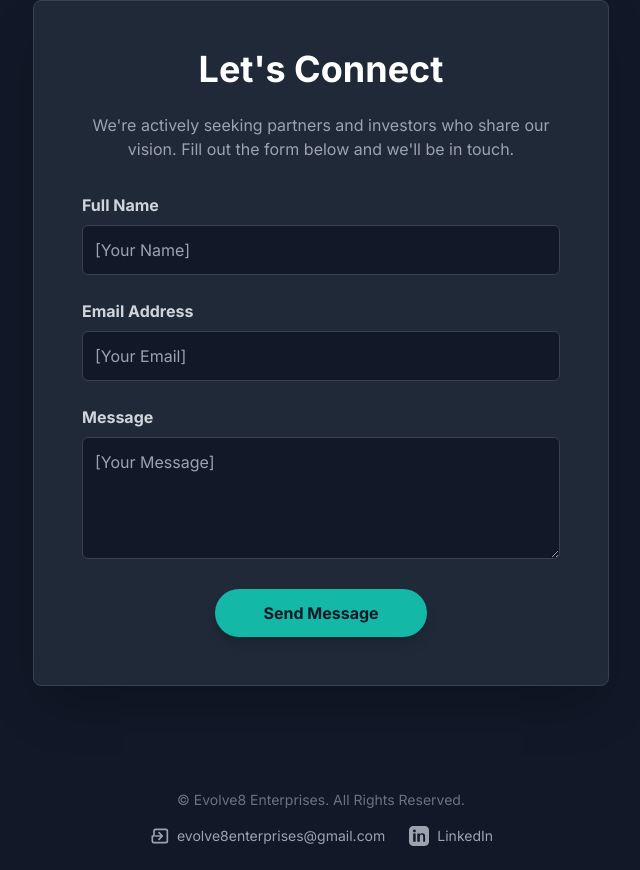
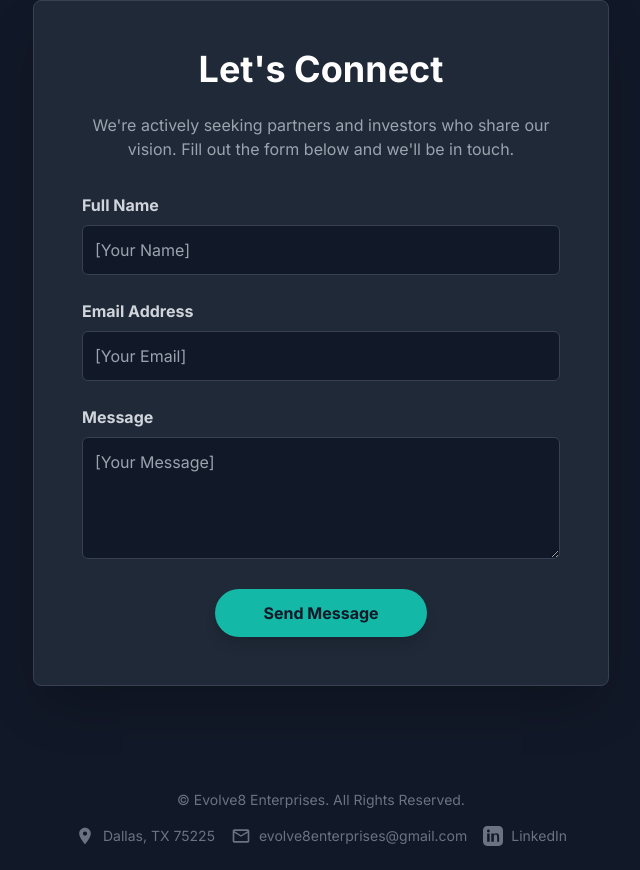
Before and after one commit to irvingtawa/Evolve8-Landing-Page, a plain HTML site: page index.html in a window 1280 px wide. Shown: the part 1777-2647 px from the top of the page, without its empty margins (319-959 px from the left). Drawn offline with nearby package versions, Linux system fonts and the light colour scheme.

Commit message:
Update index.html

```diff
--- a/index.html
+++ b/index.html
@@ -149,25 +149,52 @@
         </section>
     </main>
 
-       <!-- Footer -->
+          <!-- Footer -->
     <footer class="text-center text-gray-500 text-sm py-6">
         <p>&copy; <span id="current-year"></span> Evolve8 Enterprises. All Rights Reserved.</p>
 
-        <div class="flex justify-center gap-6 mt-4">
+        <div class="flex flex-col md:flex-row justify-center items-center gap-4 mt-4">
+            <!-- Location -->
+            <div class="flex items-center gap-2">
+                <!-- Location Icon -->
+                <svg xmlns="http://www.w3.org/2000/svg" class="h-5 w-5" fill="currentColor" viewBox="0 0 24 24">
+                    <path d="M12 2C8.13 2 5 5.13 5 9c0 5.25 7 13 7 13s7-7.75 7-13c0-3.87-3.13-7-7-7zm0 9.5c-1.38
+                    0-2.5-1.12-2.5-2.5S10.62 6.5 12 6.5s2.5 1.12 2.5 2.5S13.38 11.5 12 11.5z"/>
+                </svg>
+                Dallas, TX 75225
+            </div>
+
             <!-- Email -->
-            <a href="mailto:evolve8enterprises@gmail.com" class="flex items-center gap-2 text-gray-400 hover:text-teal-400 transition-colors duration-200">
-                <!-- Mail icon (Heroicons SVG) -->
-                <svg xmlns="http://www.w3.org/2000/svg" class="h-5 w-5" fill="none" viewBox="0 0 24 24" stroke="currentColor">
-                    <path stroke-linecap="round" stroke-linejoin="round" stroke-width="2" d="M16 12H8m8 0H8m8 0l-4 4m4-4l-4-4m-6 4V6a2 2 0 012-2h12a2 2 0 012 2v12a2 2 0 01-2 2H6a2 2 0 01-2-2v-6z"/>
+            <a href="mailto:evolve8enterprises@gmail.com" class="flex items-center gap-2 hover:text-teal-400 transition-colors duration-200">
+                <!-- Email Icon -->
+                <svg xmlns="http://www.w3.org/2000/svg" class="h-5 w-5" fill="currentColor" viewBox="0 0 24 24">
+                    <path d="M20 4H4C2.897 4 2 4.897
+                    2 6v12c0 1.103.897 2 2
+                    2h16c1.103 0 2-.897
+                    2-2V6c0-1.103-.897-2-2-2zm0
+                    2l-8 5-8-5h16zm0 12H4V8l8
+                    5 8-5v10z"/>
                 </svg>
                 evolve8enterprises@gmail.com
             </a>
 
             <!-- LinkedIn -->
-            <a href="https://www.linkedin.com/company/evolve8-enterprises/posts/?feedView=all" target="_blank" rel="noopener noreferrer" class="flex items-center gap-2 text-gray-400 hover:text-teal-400 transition-colors duration-200">
-                <!-- LinkedIn icon -->
+            <a href="https://www.linkedin.com/company/evolve8-enterprises/" target="_blank" rel="noopener noreferrer" class="flex items-center gap-2 hover:text-teal-400 transition-colors duration-200">
+                <!-- LinkedIn Icon -->
                 <svg xmlns="http://www.w3.org/2000/svg" class="h-5 w-5" fill="currentColor" viewBox="0 0 24 24">
-                    <path d="M19 0h-14c-2.761 0-5 2.238-5 5v14c0 2.762 2.239 5 5 5h14c2.762 0 5-2.238 5-5v-14c0-2.762-2.238-5-5-5zm-11 19h-3v-10h3v10zm-1.5-11.268c-.966 0-1.75-.79-1.75-1.764s.784-1.764 1.75-1.764 1.75.79 1.75 1.764-.784 1.764-1.75 1.764zm13.5 11.268h-3v-5.604c0-1.337-.025-3.059-1.865-3.059-1.867 0-2.153 1.459-2.153 2.968v5.695h-3v-10h2.884v1.367h.041c.401-.759 1.379-1.562 2.84-1.562 3.04 0 3.593 2.004 3.593 4.609v5.586z"/>
+                    <path d="M19 0h-14c-2.761 0-5
+                    2.238-5 5v14c0 2.762 2.239 5 5
+                    5h14c2.762 0 5-2.238
+                    5-5v-14c0-2.762-2.238-5-5-5zm-11
+                    19h-3v-10h3v10zm-1.5-11.268c-.966
+                    0-1.75-.79-1.75-1.764s.784-1.764
+                    1.75-1.764 1.75.79 1.75
+                    1.764-.784 1.764-1.75
+                    1.764zm13.5 11.268h-3v-5.604c0-1.337-.025-3.059-1.865-3.059-1.867
+                    0-2.153 1.459-2.153
+                    2.968v5.695h-3v-10h2.884v1.367h.041c.401-.759
+                    1.379-1.562 2.84-1.562 3.04 0
+                    3.593 2.004 3.593 4.609v5.586z"/>
                 </svg>
                 LinkedIn
             </a>
```
